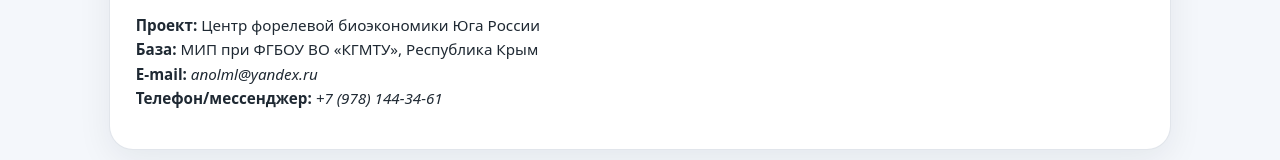
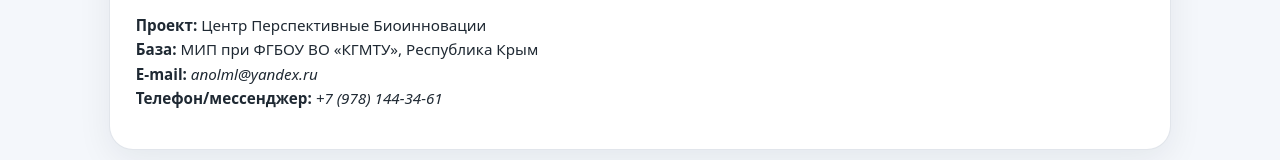
Before and after one commit to mvbobrov/trout-bio-center, a plain HTML site: page index.html in a window 1280 px wide. Shown: the part 3643-3803 px from the top of the page. Drawn offline with Linux system fonts and the light colour scheme.

Commit message:
Update index.html

```diff
--- a/index.html
+++ b/index.html
@@ -791,7 +791,7 @@
         </p>
       </div>
       <p style="font-size:0.95rem;">
-        <strong>Проект:</strong> Центр форелевой биоэкономики Юга России<br/>
+        <strong>Проект:</strong> Центр Перспективные Биоинновации<br/>
         <strong>База:</strong> МИП при ФГБОУ ВО «КГМТУ», Республика Крым<br/>
         <strong>E-mail:</strong> <em>anolml@yandex.ru</em><br/>
         <strong>Телефон/мессенджер:</strong> <em>+7 (978) 144-34-61</em><br/>
```
